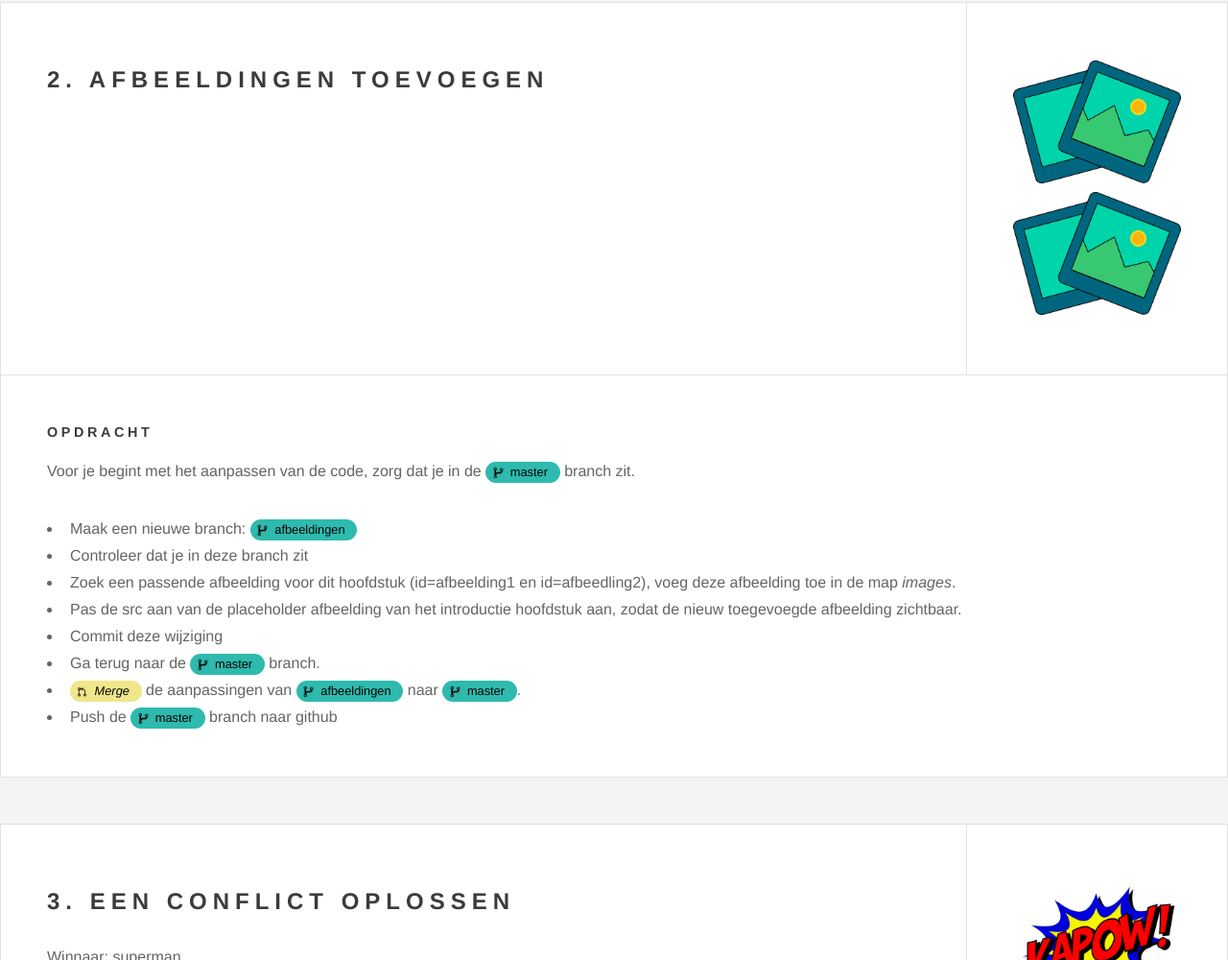
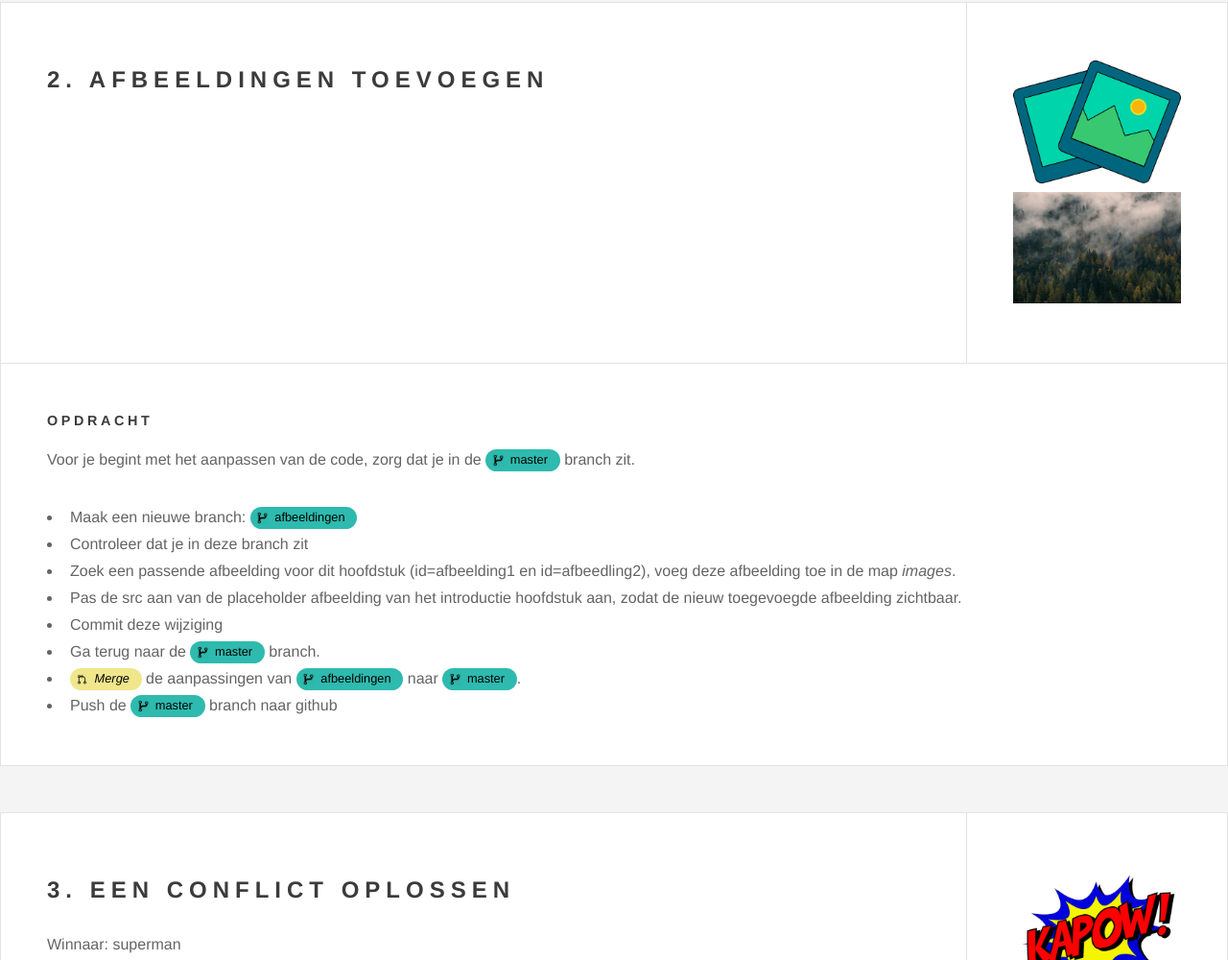
Before and after one commit to Yannickjans/vbh-swd3-les4, a plain HTML site: page index.html in a window 1280 px wide. Shown: the part 1370-2370 px from the top of the page at 96% size. Drawn offline with Linux system fonts and the light colour scheme.

Commit message:
foto toegevoegd

```diff
--- a/index.html
+++ b/index.html
@@ -83,7 +83,7 @@
                     </div>
                     <div class="meta">
                         <img id="afbeelding1" src="images/pictures.png">
-                        <img id="afbeelding2" src="images/pictures.png">
+                        <img id="afbeelding2" src="images/932-536x354.jpg">
                     </div>
                 </header>
 
```
Also changed, not shown: images/932-536x354.jpg (added).
